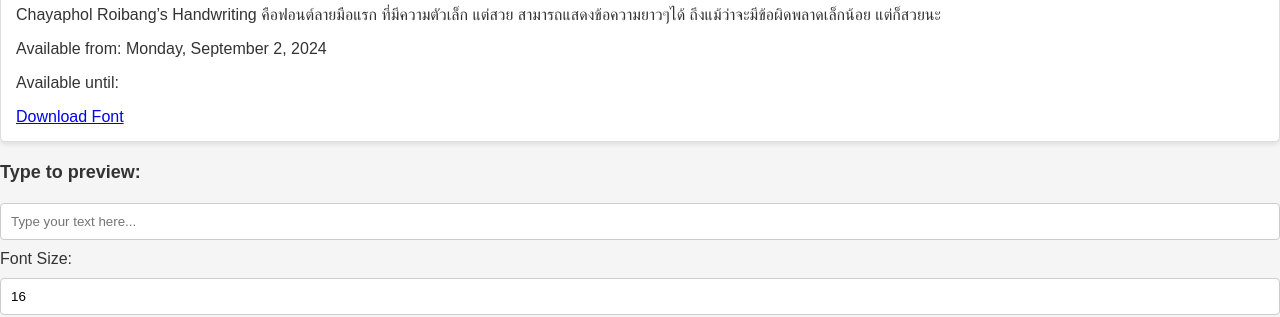
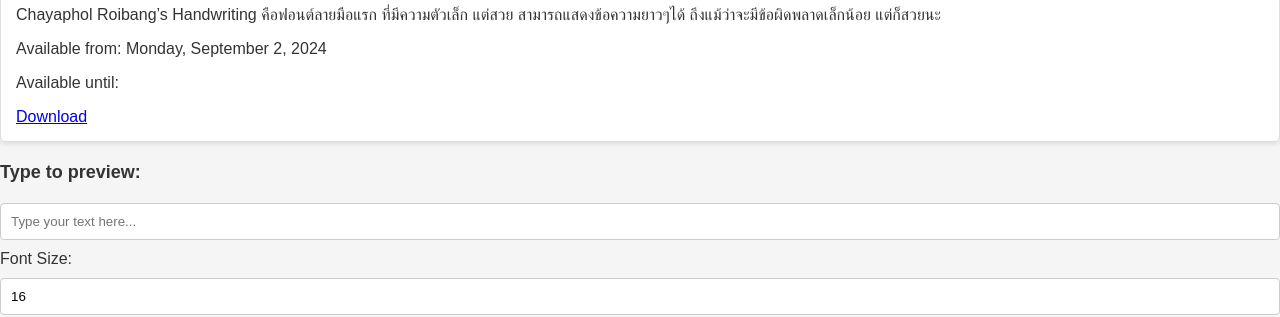
Before and after one commit to ArplaneCorporation/fonts, a Jekyll site: the page built from _posts/2024-09-01-ChayapholRoibangsHandwriting.md, in a window 1280 px wide. Shown: the part 320-637 px from the top of the page. Built offline with Jekyll 4.4.1, drawn with Linux system fonts in a browser that asks for light colours; some of the changed lines change nothing that is shown.

Commit message:
Update _config.yml

```diff
--- a/_config.yml
+++ b/_config.yml
@@ -11,6 +11,12 @@
     preview_text: "Type to preview:"
     download: "Download Font"
     date_format: "%A, %B %e, %Y"  # English date format
+    home: "Home"
+    welcome_message: "Welcome to our font collection!"
+    recent_fonts: "Recent Fonts"
+    view_font: "View Font"
+    download: "Download"
+    not_available: "Not Available"
   th:
     hello: "สวัสดี"
     search_placeholder: "ค้นหาฟอนต์..."
@@ -18,3 +24,11 @@
     preview_text: "พิมพ์เพื่อดูตัวอย่าง:"
     download: "ดาวน์โหลดฟอนต์"
     date_format: "วัน%u ที่ %e %B %Y"  # Thai date format
+
+    home: "หน้าแรก"
+    welcome_message: "ยินดีต้อนรับสู่คอลเลกชันฟอนต์ของเรา!"
+    recent_fonts: "ฟอนต์ล่าสุด"
+    view_font: "ดูฟอนต์"
+    download: "ดาวน์โหลด"
+    not_available: "ยังไม่พร้อมให้ดาวน์โหลด"
+default_language: "en"
```
